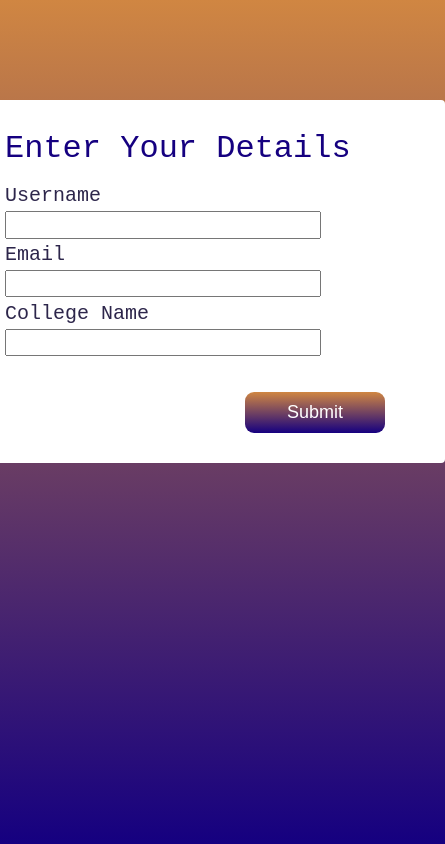
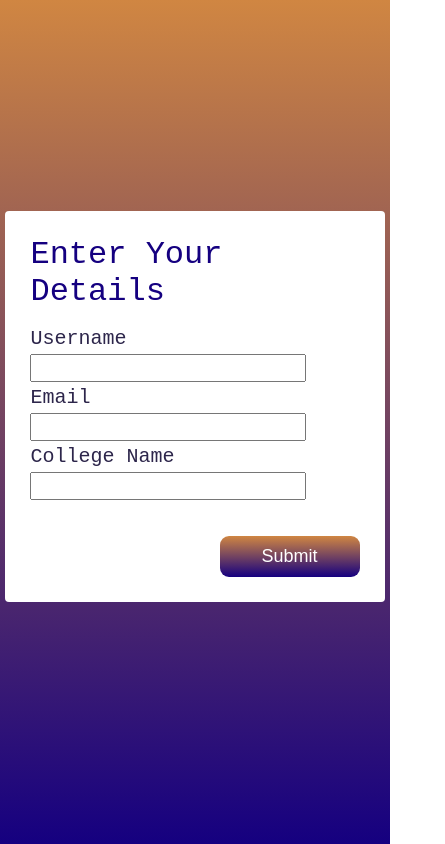
Before and after one commit to MihirHemnani/quiz-frontend, a React (Vite) app: page / in a window 390 px wide. Shown: the whole page, 445 px wide, since content can reach past the window. Built offline with nearby package versions, Linux system fonts and the light colour scheme.

Commit message:
responsive

```diff
--- a/src/index.scss
+++ b/src/index.scss
@@ -17,11 +17,11 @@ body {
 }
 
 .quiz-container {
-  width: 500px;
+  width: 45vh;
   background: $bg;
   border-radius: 4px;
-  margin-top: 100px;
-  padding: 30px 60px;
+  margin-top: 25vh;
+  padding: 3vh 3vh;
   box-sizing: border-box;
 
   .active-question-no {
```
